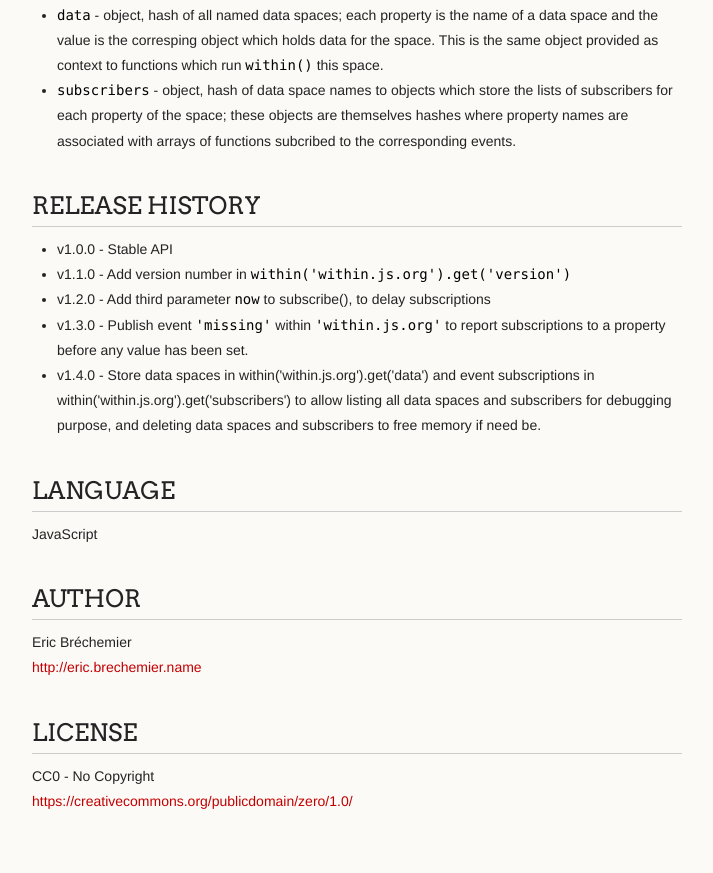
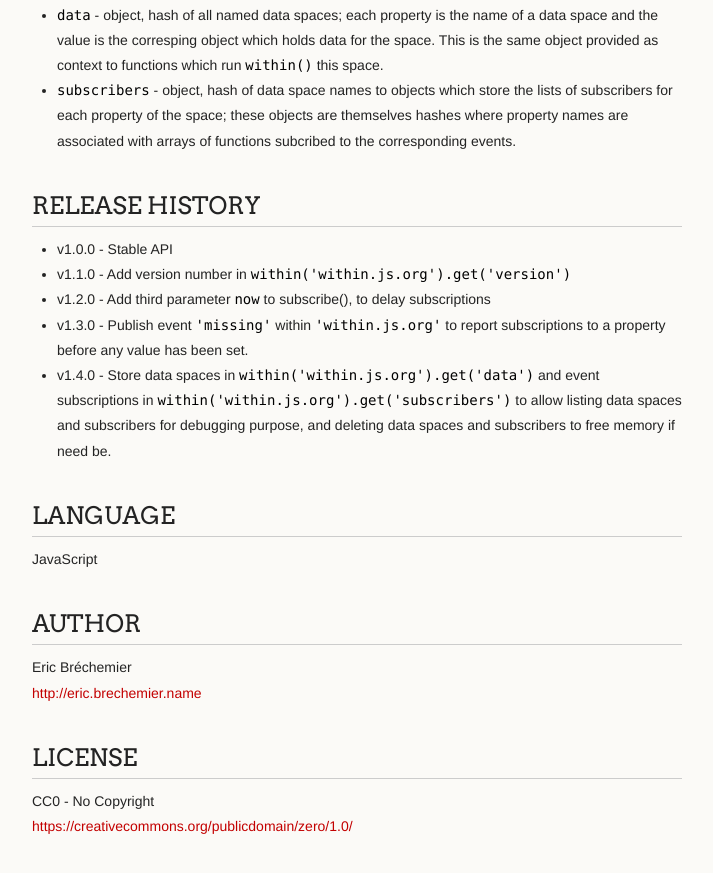
Before and after one commit to eric-brechemier/within, a plain HTML site: page index.html in a window 1280 px wide. Shown: the part 8923-9796 px from the top of the page, without its empty margins (278-991 px from the left). Drawn offline with Linux system fonts and the light colour scheme.

```diff
--- a/index.html
+++ b/index.html
@@ -459,9 +459,9 @@ property has been set. The event object has two properties:
 <li>v1.2.0 - Add third parameter <code>now</code> to subscribe(), to delay subscriptions</li>
 <li>v1.3.0 - Publish event <code>'missing'</code> within <code>'within.js.org'</code> to report
        subscriptions to a property before any value has been set.</li>
-<li>v1.4.0 - Store data spaces in within('within.js.org').get('data') and event
-       subscriptions in within('within.js.org').get('subscribers') to
-       allow listing all data spaces and subscribers for debugging purpose,
+<li>v1.4.0 - Store data spaces in <code>within('within.js.org').get('data')</code> and
+       event subscriptions in <code>within('within.js.org').get('subscribers')</code>
+       to allow listing data spaces and subscribers for debugging purpose,
        and deleting data spaces and subscribers to free memory if need be.</li>
 </ul>
 
```
Also changed, not shown: params.json (+1 -1 lines).
